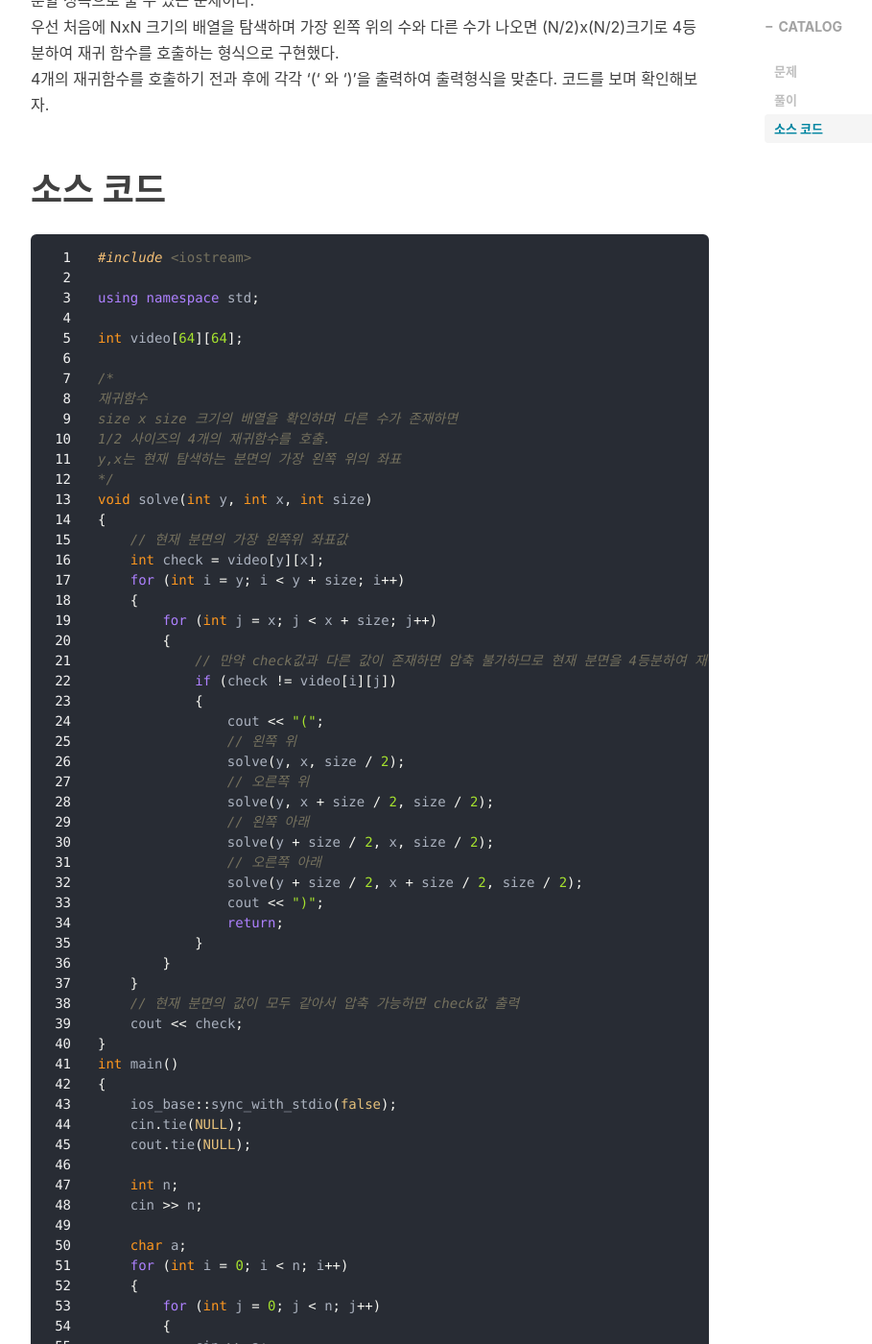
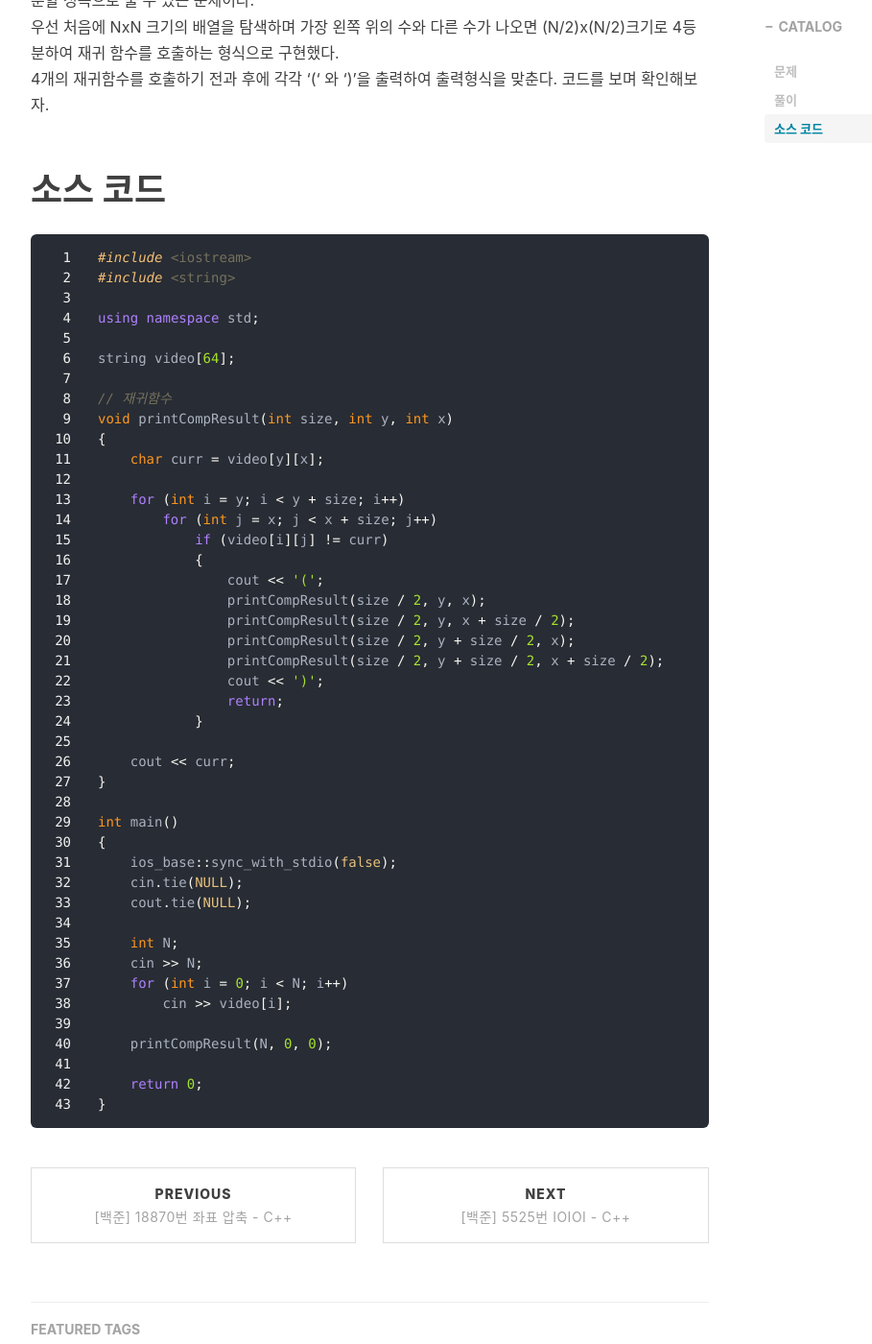
Before and after one commit to donggoolosori/donggoolosori.github.io, a Jekyll site: the page built from _posts/2020-9-27-boj-1992.md, in a window 1280 px wide and 1400 px high, scrolled down 823 px. Shown: the whole window at 96% size, without its empty margins (233-1142 px from the left). Built offline with Jekyll 4.4.1, drawn with Linux system fonts in a browser that asks for light colours; nearby versions of some CDN libraries; some web fonts are replaced; comment, search, counter and statistics services are not loaded; some of the changed text lies outside the part shown.

Commit message:
Modify code

````diff
--- a/_posts/2020-9-27-boj-1992.md
+++ b/_posts/2020-9-27-boj-1992.md
@@ -24,64 +24,45 @@ tags:
 
 ```c++
 #include <iostream>
+#include <string>
 
 using namespace std;
 
-int video[64][64];
+string video[64];
 
-/*
-재귀함수
-size x size 크기의 배열을 확인하며 다른 수가 존재하면
-1/2 사이즈의 4개의 재귀함수를 호출.
-y,x는 현재 탐색하는 분면의 가장 왼쪽 위의 좌표
-*/
-void solve(int y, int x, int size)
+// 재귀함수
+void printCompResult(int size, int y, int x)
 {
-    // 현재 분면의 가장 왼쪽위 좌표값
-    int check = video[y][x];
+    char curr = video[y][x];
+
     for (int i = y; i < y + size; i++)
-    {
         for (int j = x; j < x + size; j++)
-        {
-            // 만약 check값과 다른 값이 존재하면 압축 불가하므로 현재 분면을 4등분하여 재귀함수 호출
-            if (check != video[i][j])
+            if (video[i][j] != curr)
             {
-                cout << "(";
-                // 왼쪽 위
-                solve(y, x, size / 2);
-                // 오른쪽 위
-                solve(y, x + size / 2, size / 2);
-                // 왼쪽 아래
-                solve(y + size / 2, x, size / 2);
-                // 오른쪽 아래
-                solve(y + size / 2, x + size / 2, size / 2);
-                cout << ")";
+                cout << '(';
+                printCompResult(size / 2, y, x);
+                printCompResult(size / 2, y, x + size / 2);
+                printCompResult(size / 2, y + size / 2, x);
+                printCompResult(size / 2, y + size / 2, x + size / 2);
+                cout << ')';
                 return;
             }
-        }
-    }
-    // 현재 분면의 값이 모두 같아서 압축 가능하면 check값 출력
-    cout << check;
+
+    cout << curr;
 }
+
 int main()
 {
     ios_base::sync_with_stdio(false);
     cin.tie(NULL);
     cout.tie(NULL);
 
-    int n;
-    cin >> n;
+    int N;
+    cin >> N;
+    for (int i = 0; i < N; i++)
+        cin >> video[i];
 
-    char a;
-    for (int i = 0; i < n; i++)
-    {
-        for (int j = 0; j < n; j++)
-        {
-            cin >> a;
-            video[i][j] = a - '0';
-        }
-    }
-    solve(0, 0, n); // 재귀 함수 호출
+    printCompResult(N, 0, 0);
 
     return 0;
 }
````
